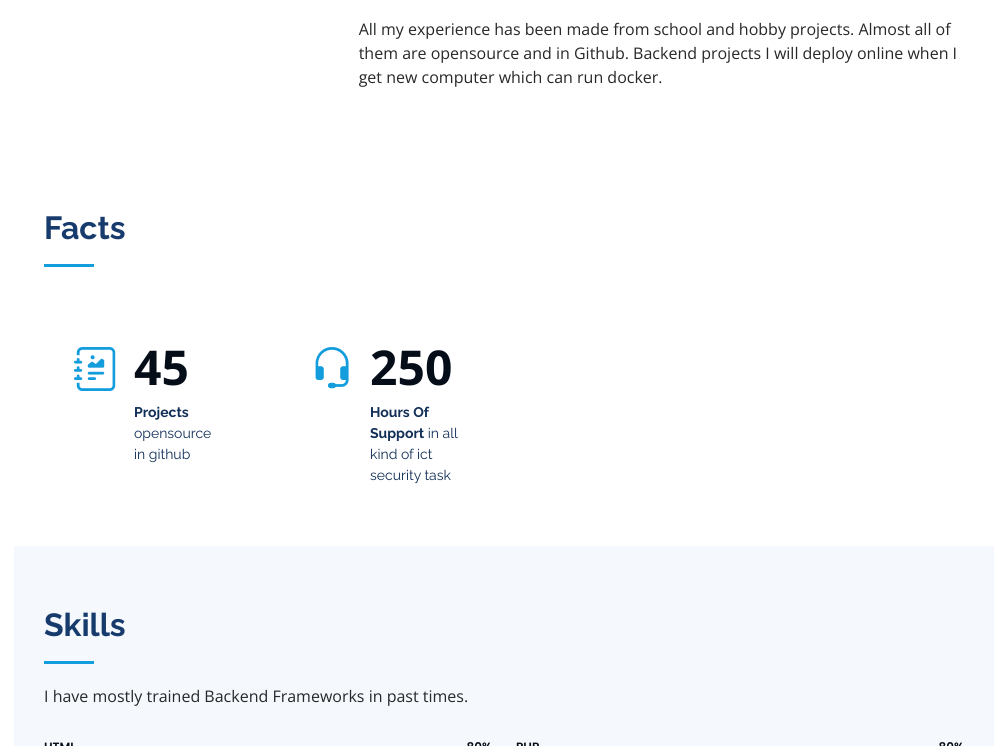
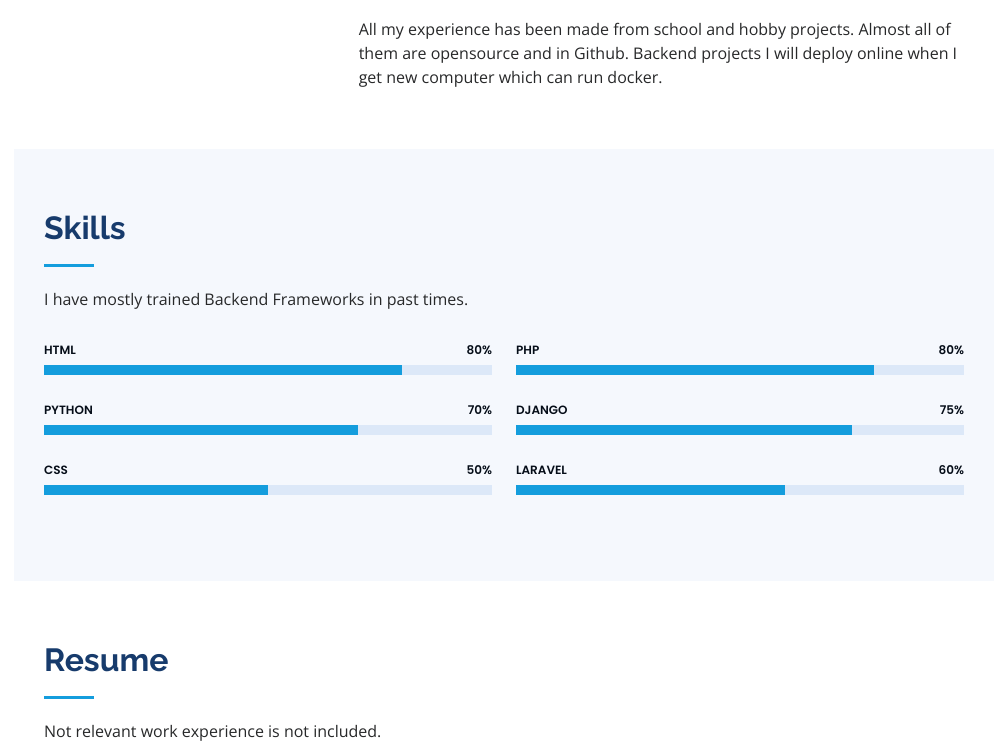
Before and after one commit to tcfabritius/bootstrap-portofolio, a plain HTML site: page index.html in a window 1280 px wide. Shown: the part 1303-2049 px from the top of the page, without its empty margins (286-1280 px from the left). Drawn offline with nearby package versions, Linux system fonts and the light colour scheme.

Commit message:
sec commit

```diff
--- a/index.html
+++ b/index.html
@@ -126,40 +126,7 @@
       </div>
     </section><!-- End About Section -->
 
-    <!-- ======= Facts Section ======= -->
-    <section id="facts" class="facts">
-      <div class="container">
 
-        <div class="section-title">
-          <h2>Facts</h2>
-        </div>
-
-        <div class="row no-gutters">
-
-
-
-          <div class="col-lg-3 col-md-6 d-md-flex align-items-md-stretch" data-aos="fade-up" data-aos-delay="100">
-            <div class="count-box">
-              <i class="bi bi-journal-richtext"></i>
-              <span data-purecounter-start="0" data-purecounter-end="45" data-purecounter-duration="1" class="purecounter"></span>
-              <p><strong>Projects</strong> opensource in github</p>
-            </div>
-          </div>
-
-          <div class="col-lg-3 col-md-6 d-md-flex align-items-md-stretch" data-aos="fade-up" data-aos-delay="200">
-            <div class="count-box">
-              <i class="bi bi-headset"></i>
-              <span data-purecounter-start="0" data-purecounter-end="250" data-purecounter-duration="1" class="purecounter"></span>
-              <p><strong>Hours Of Support</strong> in all kind of ict security task</p>
-            </div>
-          </div>
-
-
-
-        </div>
-
-      </div>
-    </section><!-- End Facts Section -->
 
     <!-- ======= Skills Section ======= -->
     <section id="skills" class="skills section-bg">
```
